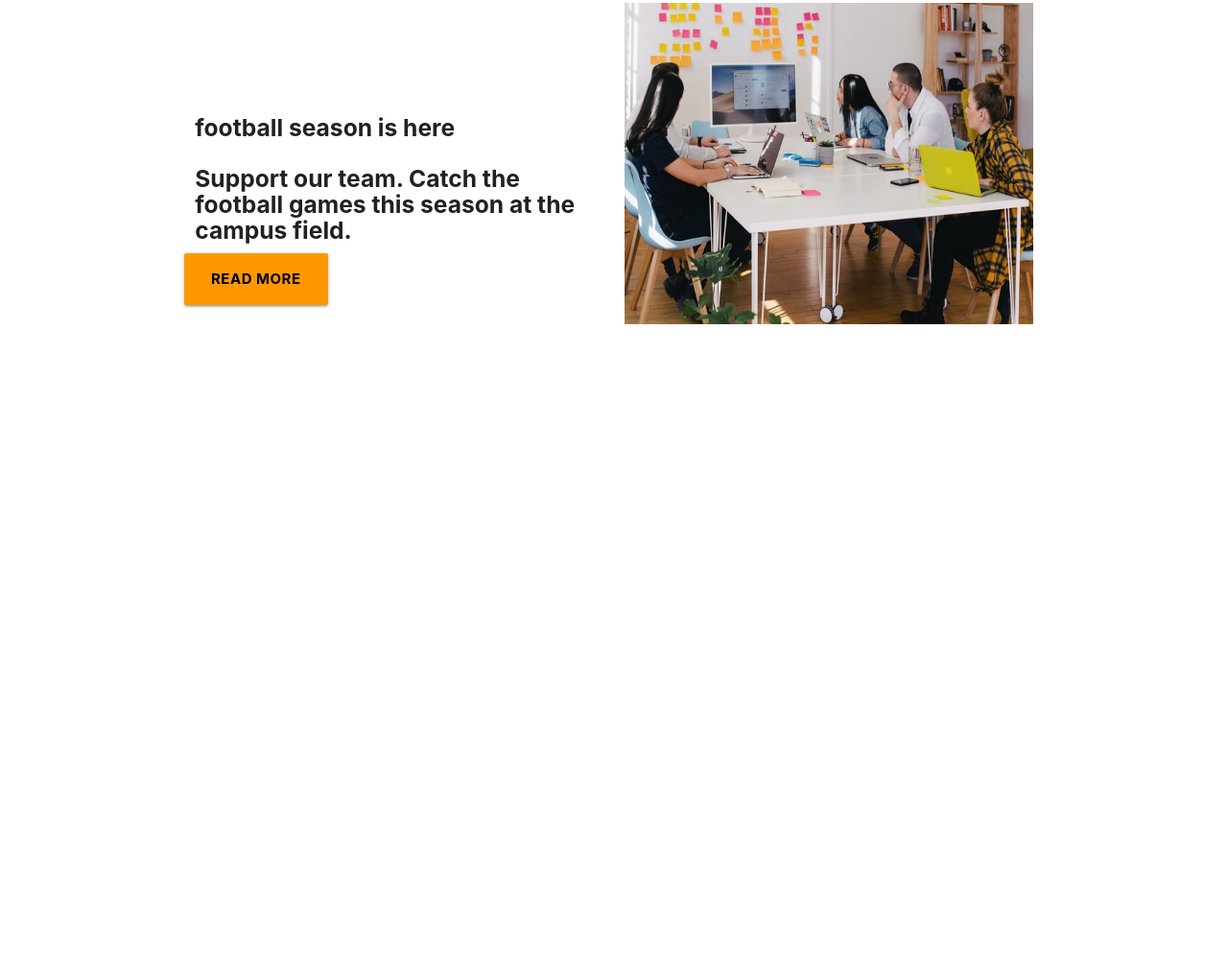
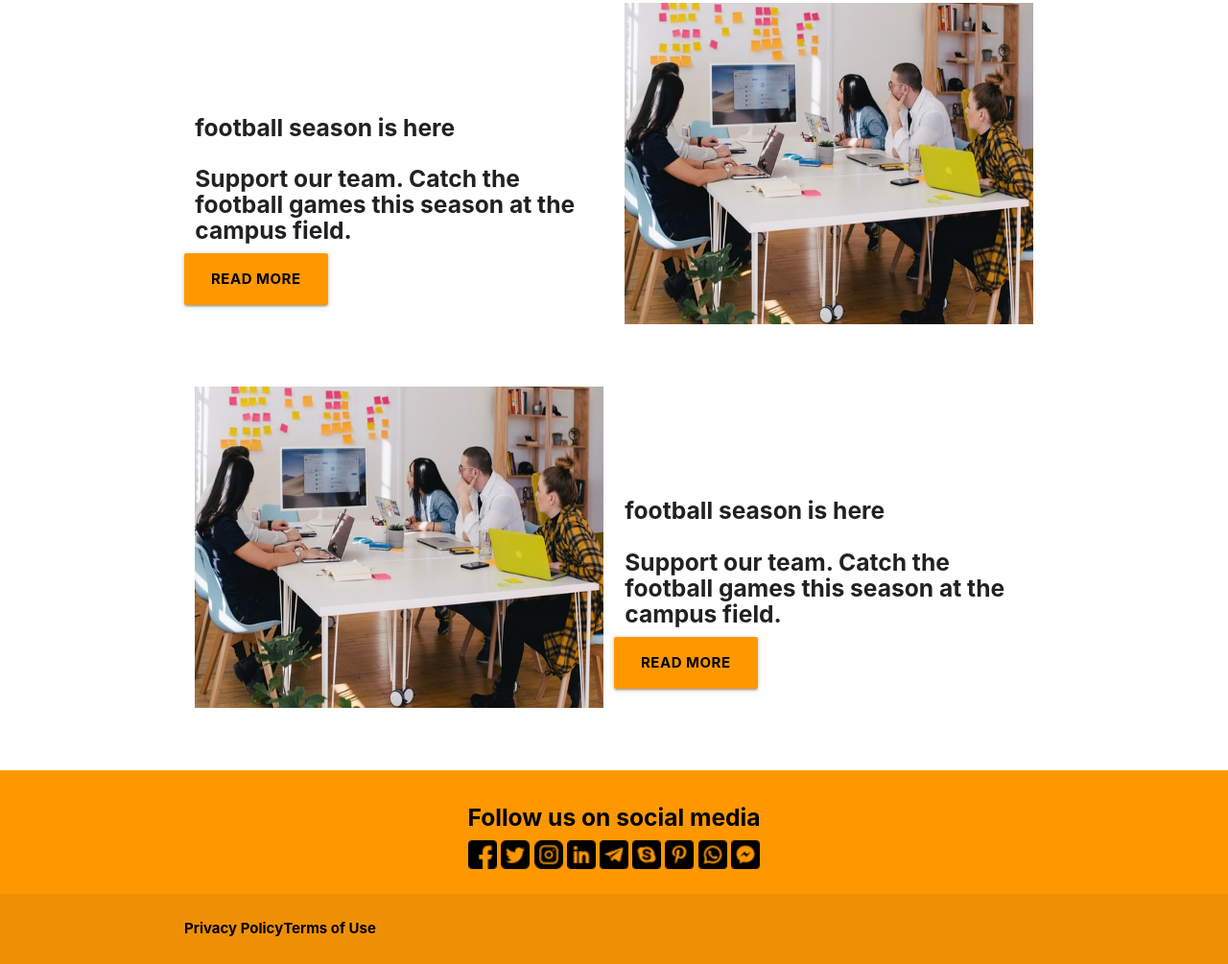
Before and after one commit to starknastia/new-project08, a plain HTML site: page index.html in a window 1280 px wide. Shown: the part 1293-2298 px from the top of the page at 96% size. Before the commit the page ends 1651 px from the top, so only its background shows below. Drawn offline with nearby package versions, Linux system fonts and the light colour scheme; a script that the page names is missing.

Commit message:
Added icons and footer

```diff
--- a/css/style.css
+++ b/css/style.css
@@ -23,3 +23,10 @@
         flex-direction: column;
     }
 }
+.icons img {
+    width: 30px;
+}
+.text-footer {
+    display: flex;
+    color: black;
+}
--- a/index.html
+++ b/index.html
@@ -63,6 +63,56 @@
       </div>
     </div>
 
+    <div class="container">
+      <br>
+      <br>
+      <div class="row text-img col s12">
+        <img class="col s12 m6" src="./images/jason-goodman-vbxyFxlgpjM-unsplash (1).jpg" alt="">
+        <div class="text col s12 m6">
+          <h5><b>football season is here</b></h5>
+          <h5><b>Support our team. Catch the football games this season at the campus field.</b></h5>
+          <div class="row">
+            <a href="#" id="download-button" class="btn-large waves-effect waves-light black-text orange"><b>READ MORE</b></a>
+          </div>
+        </div>
+      </div>
+      <br><br>
+    </div>
+
+
+
+
+
+
+
+
+    <footer class="page-footer orange">
+      <div class="container">
+        <div class="row center">
+          <h5 class="black-text"><b>Follow us on social media</b></h5>
+          <div class="icons">
+            <img src="./images/free-icon-facebook-733603.png" alt="">
+            <img src="./images/free-icon-twitter-sign-25347.png" alt="">
+            <img src="./images/free-icon-instagram-1400829.png" alt="">
+            <img src="./images/free-icon-linkedin-1051333.png" alt="">
+            <img src="./images/premium-icon-telegram-3536705.png" alt="">
+            <img src="./images/premium-icon-skype-3536592.png" alt="">
+            <img src="./images/premium-icon-pinterest-3536608.png" alt="">
+            <img src="./images/premium-icon-whatsapp-3536479.png" alt="">
+            <img src="./images/premium-icon-messenger-3536540.png" alt="">
+          </div>
+          </div>
+        </div>
+      </div>
+      <div class="footer-copyright">
+        <div class="container text-footer">
+          <p><b>Privacy Policy</b></p>
+          <p><b>Terms of Use</b></p>
+
+        </div>
+      </div>
+    </footer>
+
 
 
 
```
Also changed, not shown: images/free-icon-facebook-733603.png (added), images/free-icon-instagram-1400829.png (added), images/free-icon-linkedin-1051333.png (added), images/free-icon-twitter-sign-25347.png (added), images/premium-icon-messenger-3536540.png (added), images/premium-icon-pinterest-3536608.png (added), images/premium-icon-skype-3536592.png (added), images/premium-icon-telegram-3536705.png (added), images/premium-icon-whatsapp-3536479.png (added).
